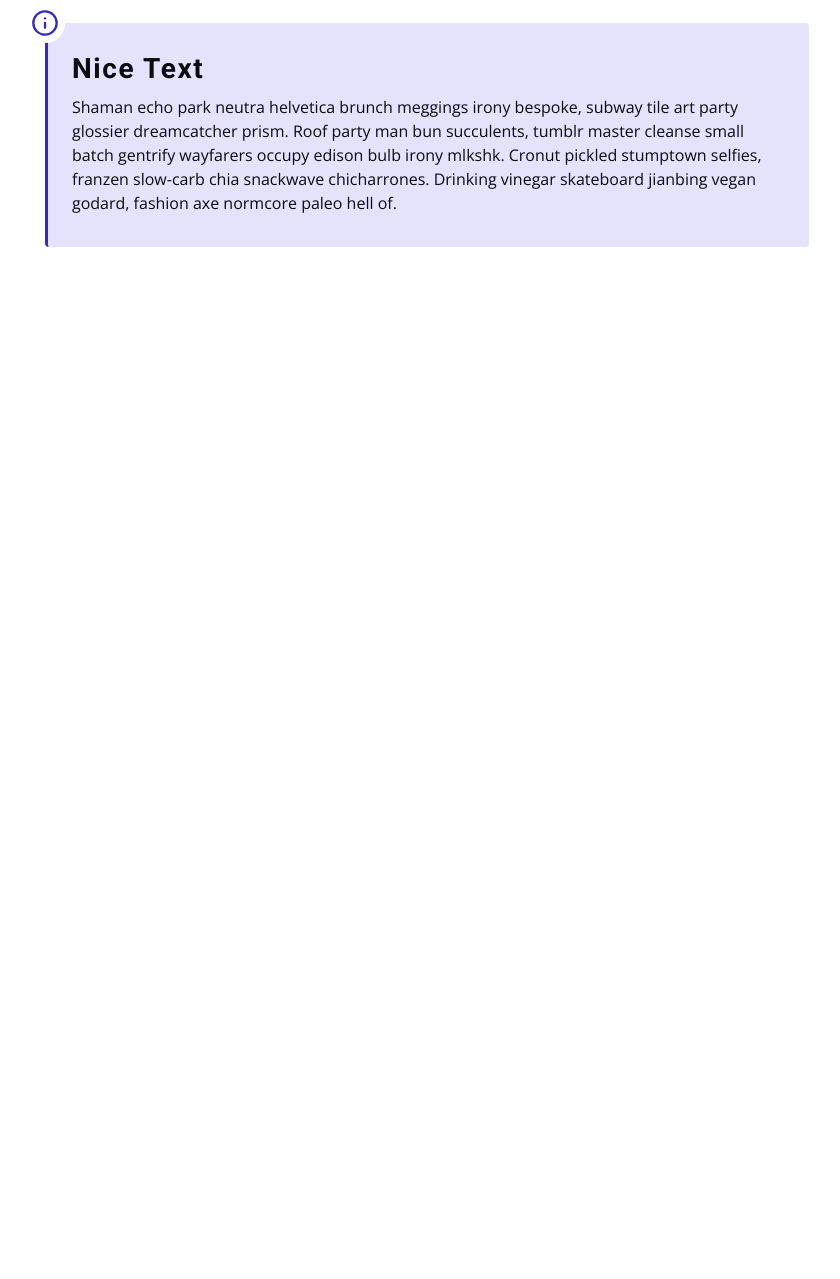
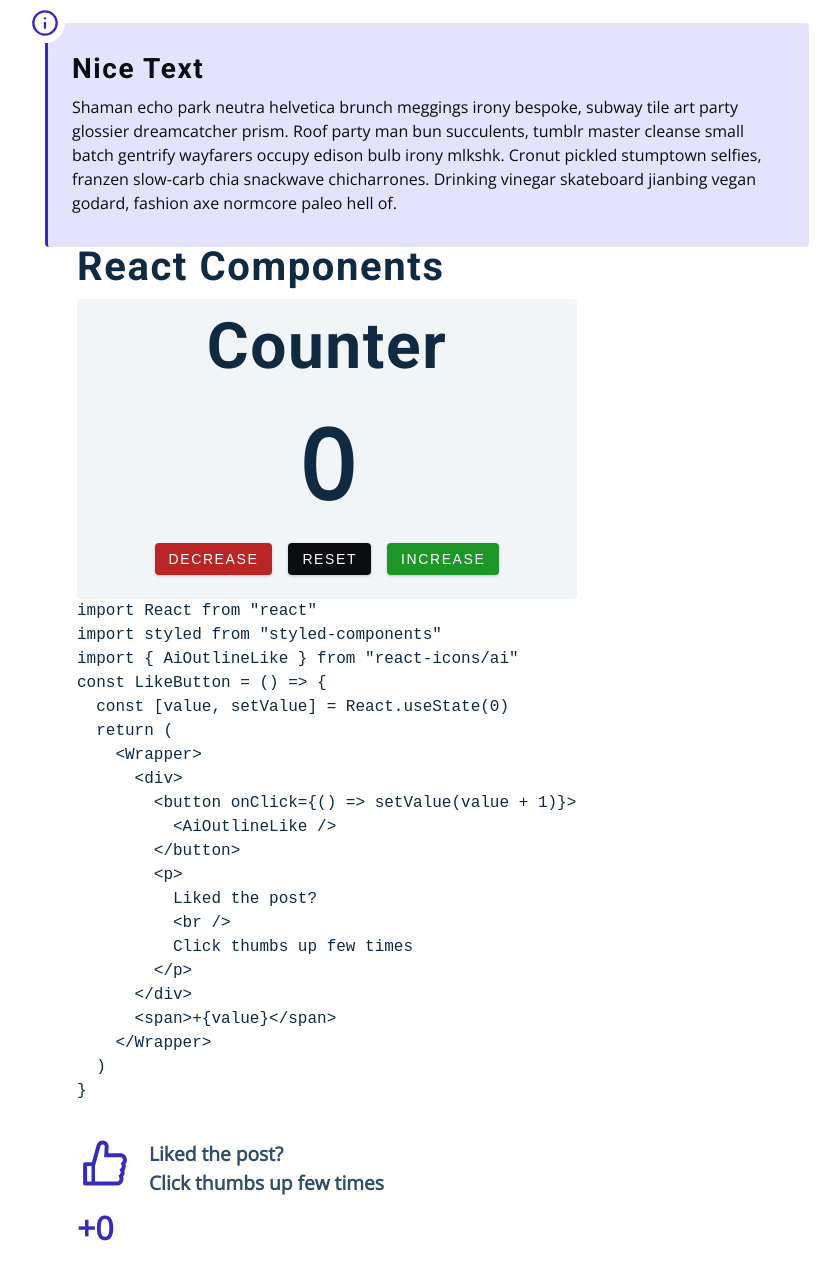
Before and after one commit to bregarulai/gatsby-mdx-blog, a Gatsby site: page /post in a window 1280 px wide. Shown: the part 672-1951 px from the top of the page, without its empty margins (213-1053 px from the left). Before the commit the page ends 983 px from the top, so only its background shows below. Built offline with nearby package versions, Linux system fonts and the light colour scheme; Gatsby itself is replaced by a stand-in of ours; code samples lack their colours.

Commit message:
added react component into mdx post page

````diff
--- a/src/pages/post.mdx
+++ b/src/pages/post.mdx
@@ -1,5 +1,6 @@
 import { Link } from 'gatsby'
 import { FiInfo } from 'react-icons/fi'
+import { Counter, LikeButton } from '../components/Complete'
 
 <section className='mdx-page'>
 
@@ -13,7 +14,7 @@ import { FiInfo } from 'react-icons/fi'
 
 <div className="code">
 
-```js
+```jS
 const firstName = 'charles' const lastName = 'smith'
 console.log(firstName + ' ' + lastName)
 ```
@@ -35,4 +36,34 @@ console.log(firstName + ' ' + lastName)
   normcore paleo hell of.
 </div>
 
+<h2>React Components</h2>
+
+<Counter />
+
+```JSX
+import React from "react"
+import styled from "styled-components"
+import { AiOutlineLike } from "react-icons/ai"
+const LikeButton = () => {
+  const [value, setValue] = React.useState(0)
+  return (
+    <Wrapper>
+      <div>
+        <button onClick={() => setValue(value + 1)}>
+          <AiOutlineLike />
+        </button>
+        <p>
+          Liked the post?
+          <br />
+          Click thumbs up few times
+        </p>
+      </div>
+      <span>+{value}</span>
+    </Wrapper>
+  )
+}
+```
+
+<LikeButton />
+
 </section>
````
